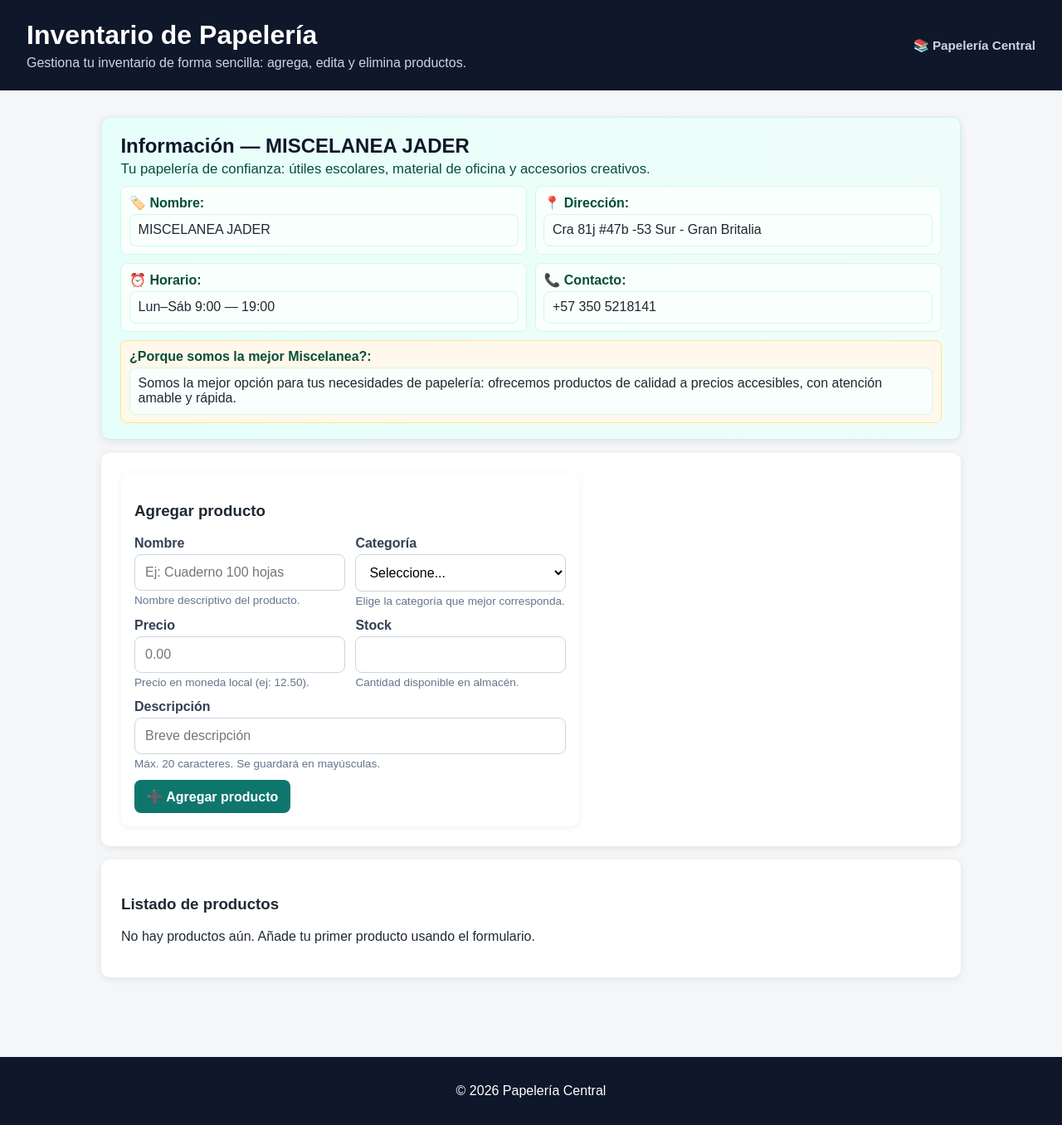
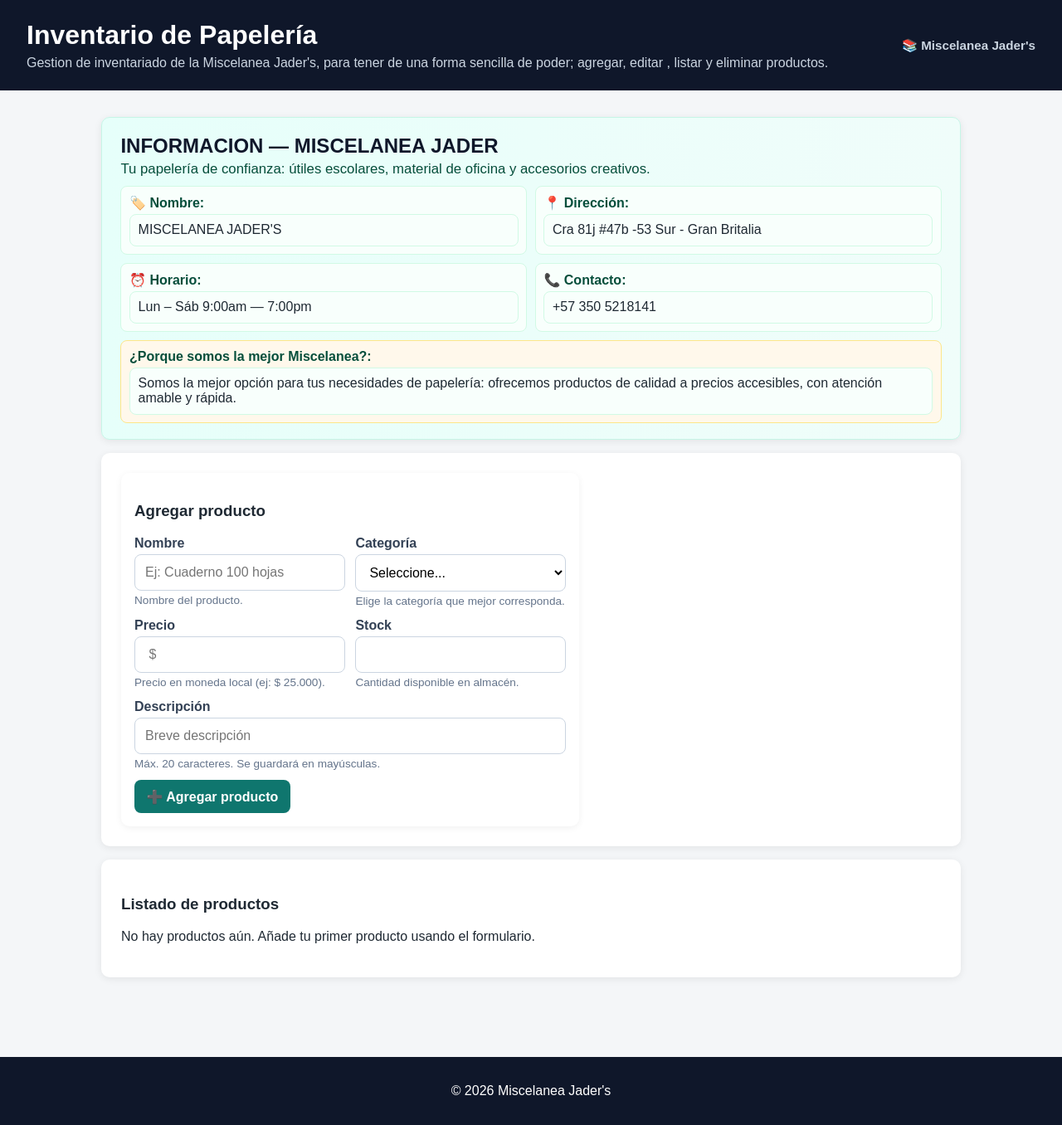
Before and after one commit to Jader0418/INVENTARIO_PAPELERIA, a FastAPI app: page / in a window 1280 px wide. Shown: the whole page at 83% size. Run offline with FastAPI, Linux system fonts and the light colour scheme.

Commit message:
Cambios en la presentacion

```diff
--- a/templates/productos.html
+++ b/templates/productos.html
@@ -10,21 +10,21 @@
     <div class="header-inner">
       <div>
         <h1>{{ heading }}</h1>
-        <p class="subtitle">Gestiona tu inventario de forma sencilla: agrega, edita y elimina productos.</p>
+        <p class="subtitle">Gestion de inventariado de la Miscelanea Jader's, para tener de una forma sencilla de poder; agregar, editar , listar y eliminar productos.</p>
       </div>
-      <div class="brand">📚 Papelería Central</div>
+      <div class="brand">📚 Miscelanea Jader's</div>
     </div>
   </header>
 
   <main>
     <section class="hero">
-      <h2>Información — MISCELANEA JADER</h2>
+      <h2>INFORMACION — MISCELANEA JADER</h2>
       <p class="brand-lead">Tu papelería de confianza: útiles escolares, material de oficina y accesorios creativos.</p>
 
       <div class="info-grid">
         <div>
           <strong>🏷️ Nombre:</strong>
-          <div>MISCELANEA JADER</div>
+          <div>MISCELANEA JADER'S </div>
         </div>
         <div>
           <strong>📍 Dirección:</strong>
@@ -32,7 +32,7 @@
         </div>
         <div>
           <strong>⏰ Horario:</strong>
-          <div>Lun–Sáb 9:00 — 19:00</div>
+          <div>Lun – Sáb 9:00am — 7:00pm</div>
         </div>
         <div>
           <strong>📞 Contacto:</strong>
@@ -63,16 +63,15 @@
           <div>
             <label>Nombre</label>
             <input name="nombre" placeholder="Ej: Cuaderno 100 hojas" value="{{ form_data.nombre or '' }}" required>
-            <small class="help">Nombre descriptivo del producto.</small>
+            <small class="help">Nombre del producto.</small>
           </div>
 
           <div>
             <label>Categoría</label>
             <select name="categoria" required>
               <option value="">Seleccione...</option>
-              <option value="Escolar">Escolar</option>
+              <option value="Estudiantil">Estudiantil</option>
               <option value="Oficina">Oficina</option>
-              <option value="Arte">Arte</option>
               <option value="Tecnología">Tecnología</option>
             </select>
             <small class="help">Elige la categoría que mejor corresponda.</small>
@@ -80,8 +79,8 @@
 
           <div>
             <label>Precio</label>
-            <input type="number" step="0.01" name="precio" placeholder="0.00" value="{{ form_data.precio or '' }}" required>
-            <small class="help">Precio en moneda local (ej: 12.50).</small>
+            <input type="number" step="0.01" name="precio" placeholder=" $ " value="{{ form_data.precio or '' }}" required>
+            <small class="help">Precio en moneda local (ej: $ 25.000).</small>
           </div>
 
           <div>
@@ -118,7 +117,6 @@
             <select name="categoria" required>
               <option value="Escolar" {% if edit_data.categoria == 'Escolar' %}selected{% endif %}>Escolar</option>
               <option value="Oficina" {% if edit_data.categoria == 'Oficina' %}selected{% endif %}>Oficina</option>
-              <option value="Arte" {% if edit_data.categoria == 'Arte' %}selected{% endif %}>Arte</option>
               <option value="Tecnología" {% if edit_data.categoria == 'Tecnología' %}selected{% endif %}>Tecnología</option>
             </select>
           </div>
@@ -191,7 +189,7 @@
   </main>
 
   <footer>
-    <p>&copy; {{ year }} Papelería Central</p>
+    <p>&copy; {{ year }} Miscelanea Jader's</p>
   </footer>
 </body>
 </html>
```
